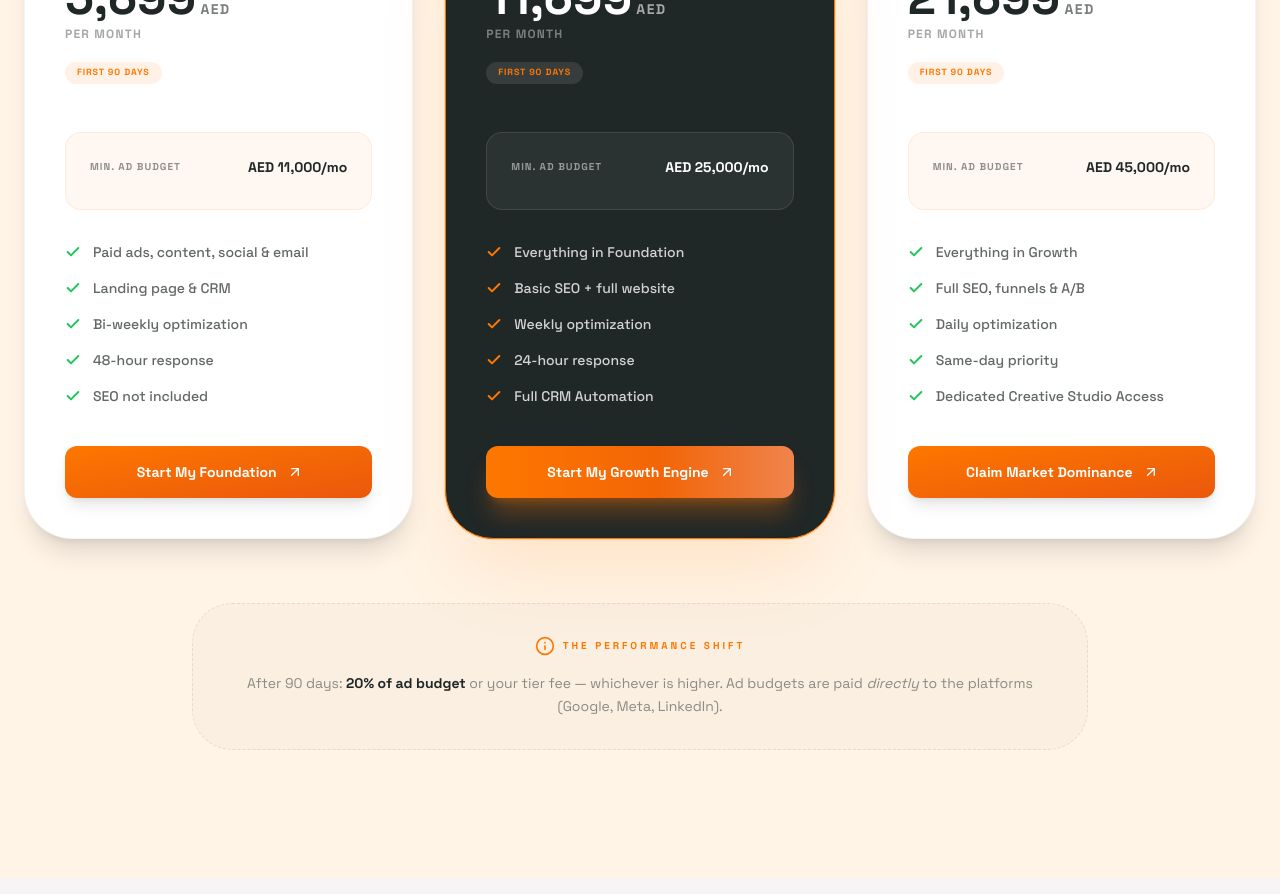
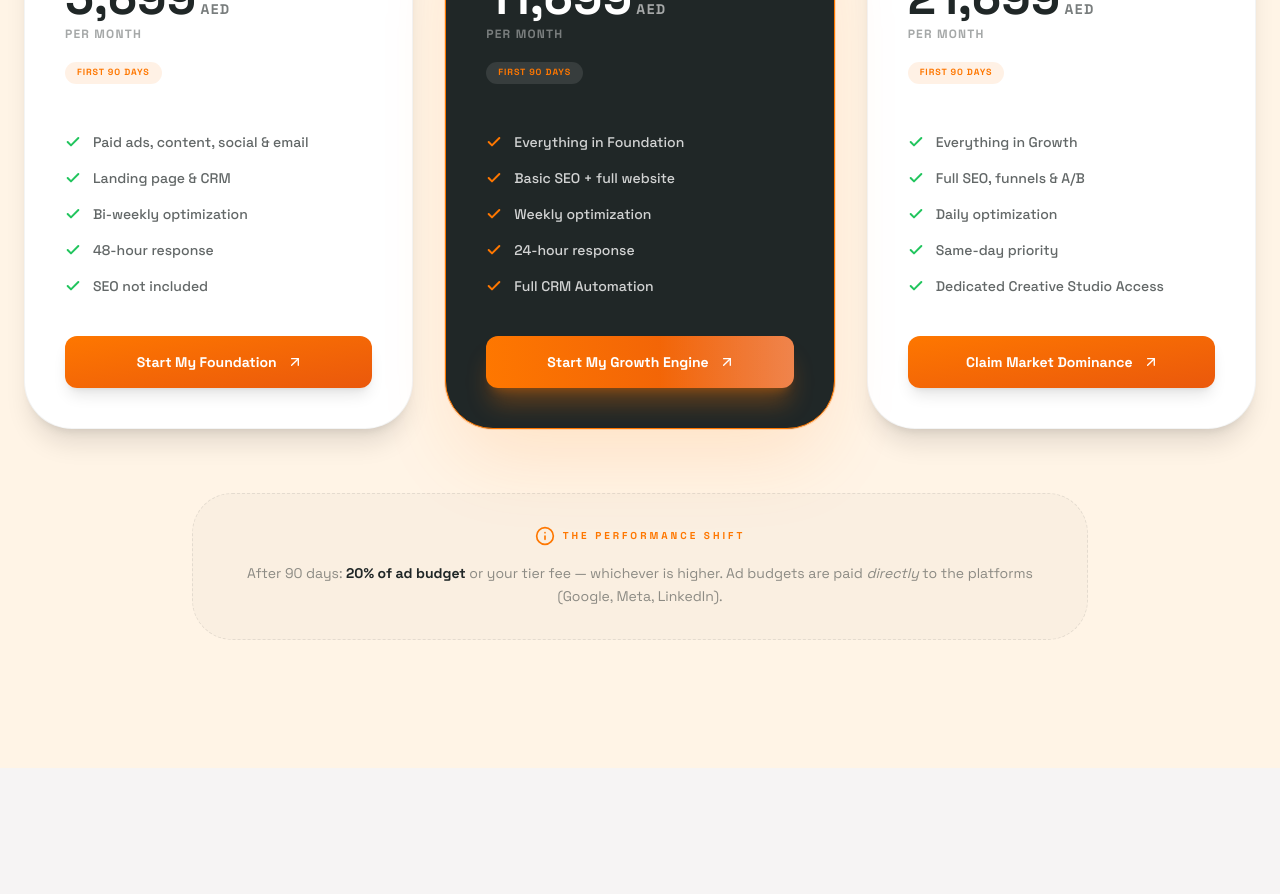
Before and after one commit to xerebotech/xerebotech, a Next.js app: page / in a window 1280 px wide. Shown: the part 10000-10894 px from the top of the page. Built offline with nearby package versions, Linux system fonts and the light colour scheme; no server answers.

Commit message:
Update Pricing.tsx
remove min ad budget

```diff
--- a/components/Pricing.tsx
+++ b/components/Pricing.tsx
@@ -129,14 +129,14 @@ export default function Pricing() {
                             </div>
 
                             {/* Total Calculation Box */}
-                            <div className={`p-6 rounded-2xl mb-8 border ${pkg.highlight ? 'bg-white/5 border-white/10' : 'bg-orange/5 border-orange/10'
+                            {/* <div className={`p-6 rounded-2xl mb-8 border ${pkg.highlight ? 'bg-white/5 border-white/10' : 'bg-orange/5 border-orange/10'
                                 }`}>
                                 <div className="flex justify-between items-center mb-2">
                                     <span className="text-[10px] font-black uppercase tracking-widest opacity-50">Min. Ad Budget</span>
                                     <span className="text-sm font-bold">AED {pkg.minAd}/mo</span>
                                 </div>
 
-                            </div>
+                            </div> */}
 
                             {/* Features */}
                             <ul className="space-y-4 mb-10">
```
